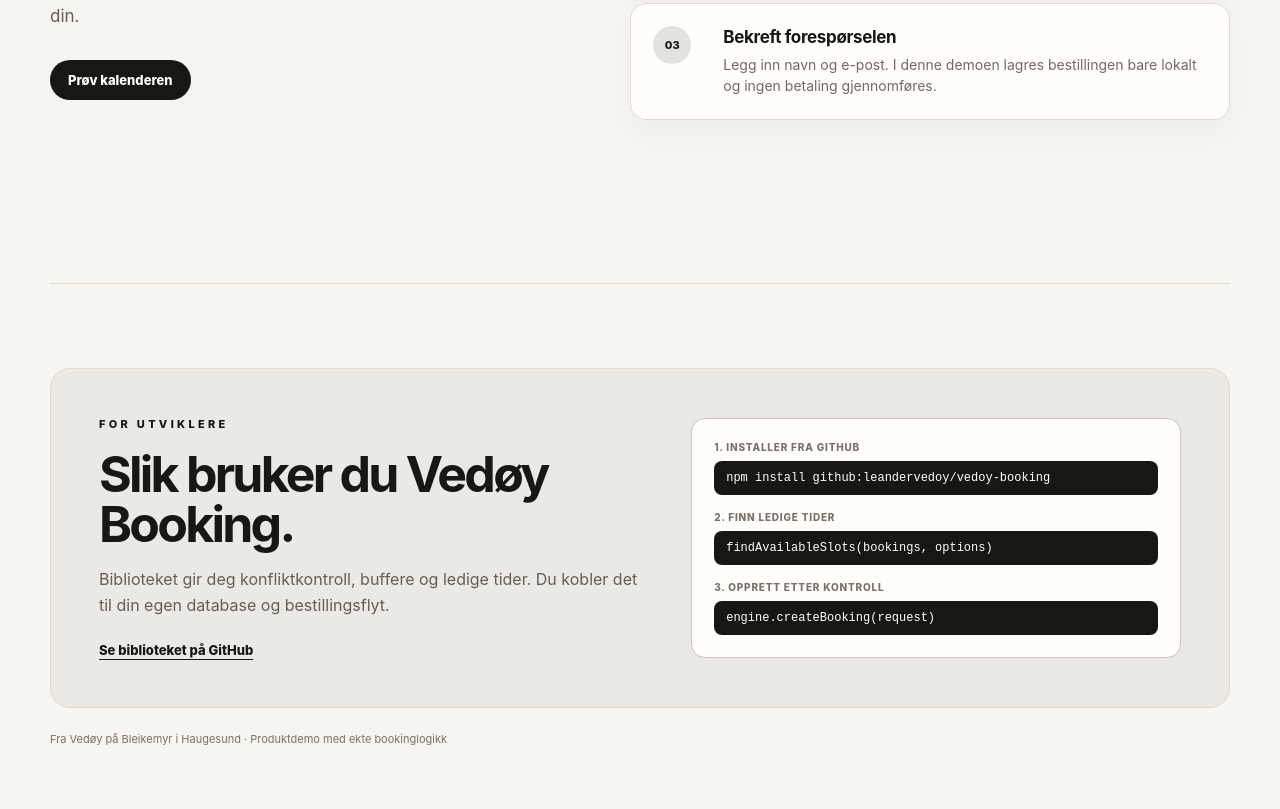
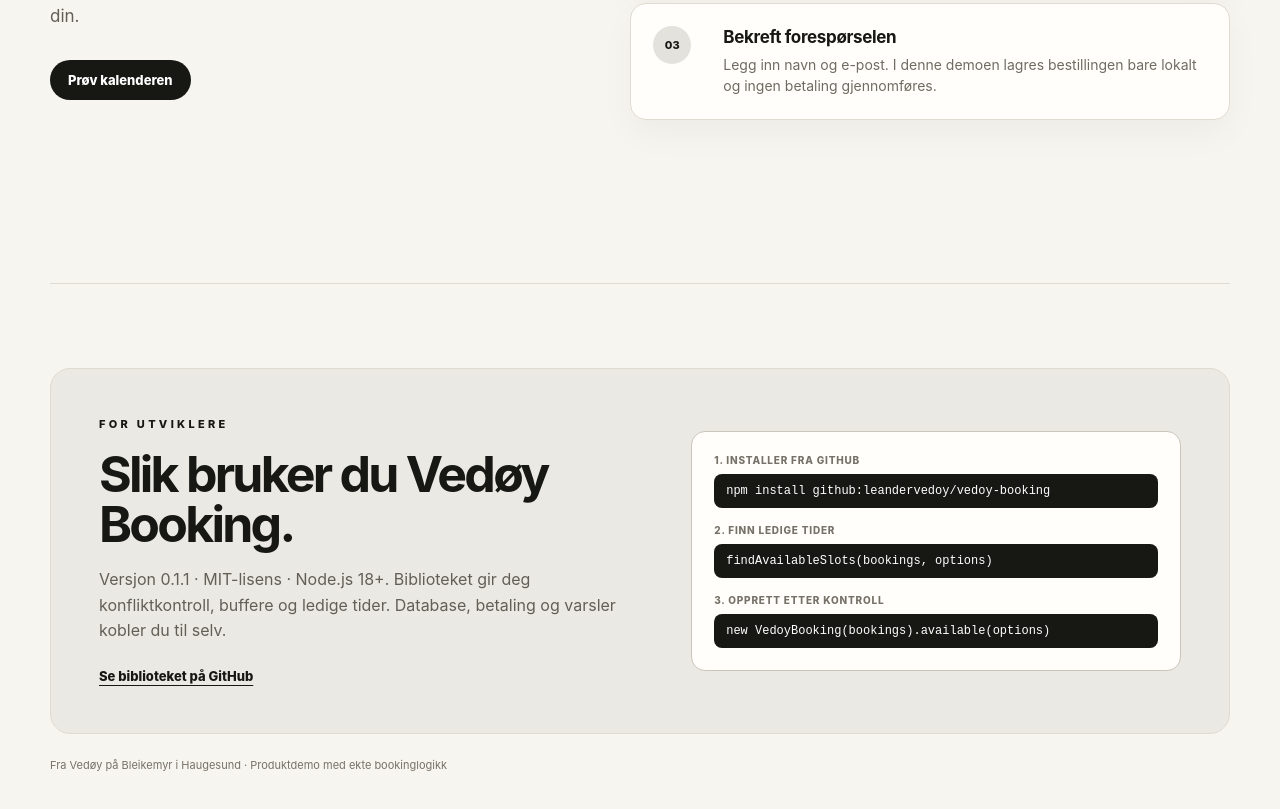
Before and after one commit to leandervedoy/vedoy-booking, a website: page public/index.html in a window 1280 px wide. Shown: the part 1669-2478 px from the top of the page. Drawn offline with Linux system fonts and the light colour scheme; no server answers.

Commit message:
Show booking library metadata

```diff
--- a/public/index.html
+++ b/public/index.html
@@ -65,10 +65,10 @@
       <div>
         <p class="eyebrow">For utviklere</p>
         <h2 id="library-guide-title">Slik bruker du Vedøy Booking.</h2>
-        <p>Biblioteket gir deg konfliktkontroll, buffere og ledige tider. Du kobler det til din egen database og bestillingsflyt.</p>
+        <p>Versjon 0.1.1 · MIT-lisens · Node.js 18+. Biblioteket gir deg konfliktkontroll, buffere og ledige tider. Database, betaling og varsler kobler du til selv.</p>
         <a class="guide-link" href="https://github.com/leandervedoy/vedoy-booking">Se biblioteket på GitHub</a>
       </div>
-      <div class="code-card"><span>1. Installer fra GitHub</span><code>npm install github:leandervedoy/vedoy-booking</code><span>2. Finn ledige tider</span><code>findAvailableSlots(bookings, options)</code><span>3. Opprett etter kontroll</span><code>engine.createBooking(request)</code></div>
+      <div class="code-card"><span>1. Installer fra GitHub</span><code>npm install github:leandervedoy/vedoy-booking</code><span>2. Finn ledige tider</span><code>findAvailableSlots(bookings, options)</code><span>3. Opprett etter kontroll</span><code>new VedoyBooking(bookings).available(options)</code></div>
     </section>
     <p class="footer">Fra Vedøy på Bleikemyr i Haugesund · Produktdemo med ekte bookinglogikk</p>
   </main>
```
